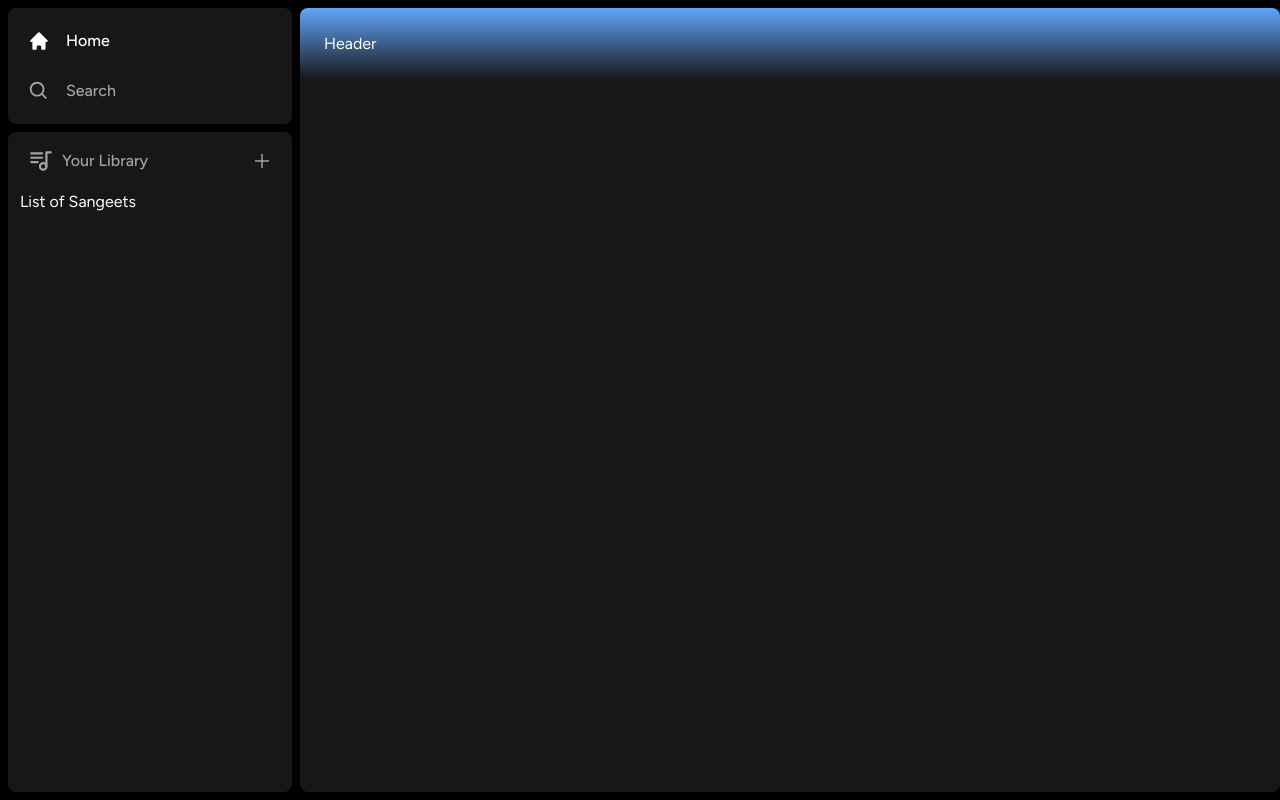
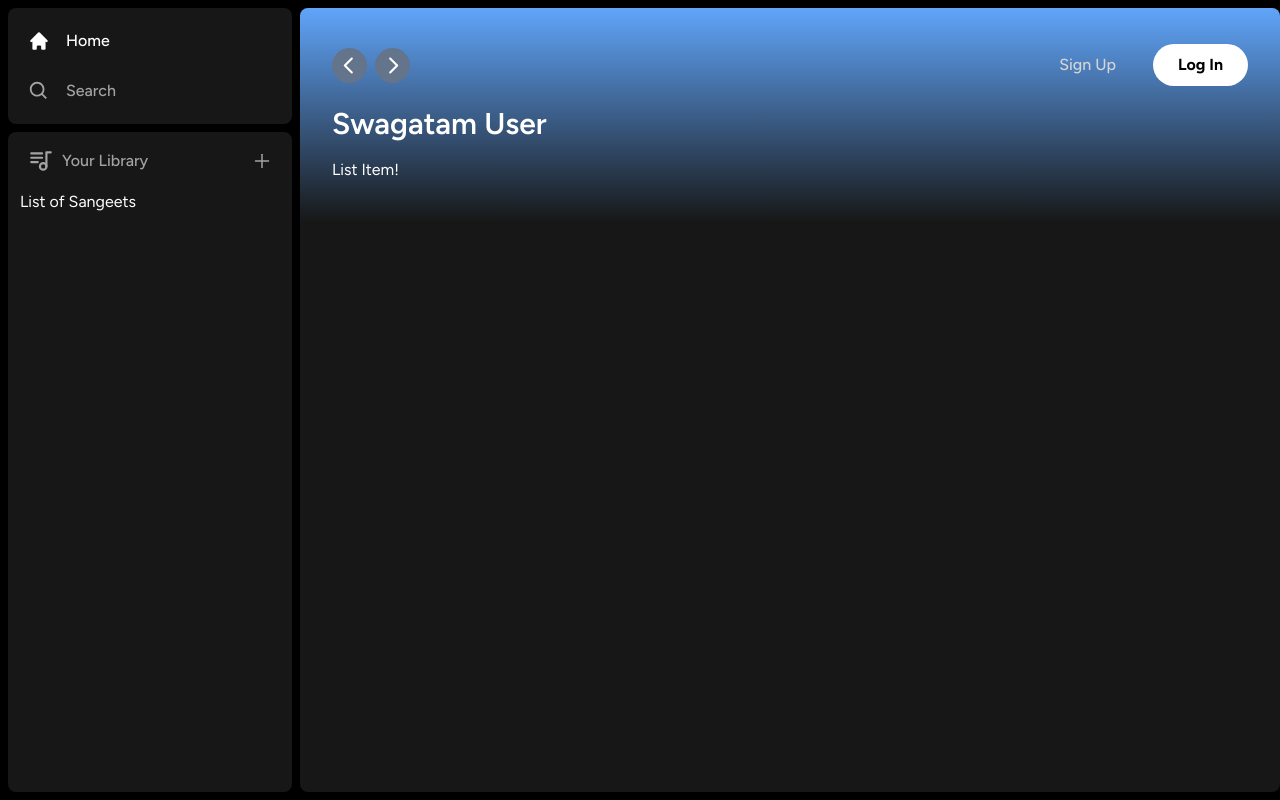
Before and after one commit to Snehasish321/MusicApp_Sangeet, a Next.js app: page / in a window 1280 px wide. Built offline with nearby package versions, Linux system fonts and the light colour scheme.

Commit message:
Add_SignIn

```diff
--- a/app/(site)/page.tsx
+++ b/app/(site)/page.tsx
@@ -1,4 +1,5 @@
 import Header from "@/components/Header";
+import ListItem from "@/components/Listitem";
 
 export default function Home() {
   return (
@@ -11,7 +12,25 @@ export default function Home() {
     overflow-y-auto
     ">
       <Header>
-        Header
+        <div className="mb-2">
+          <h1 className="
+          text-white
+          text-3xl
+          font-semibold">
+            Swagatam User
+          </h1>
+          <div
+          className="
+          grid
+          grid-cols-2
+          sm:grid-cols-3
+          xl:grid-cols-3
+          2xl:grid-cols-4
+          gap-3
+          mt-4">
+            <ListItem />
+          </div>
+        </div>
       </Header>
     </div>
   );
--- /dev/null
+++ b/components/Button.tsx
@@ -0,0 +1,43 @@
+import { forwardRef } from "react";
+import { twMerge } from "tailwind-merge";
+
+interface ButtonProps
+  extends React.ButtonHTMLAttributes<HTMLButtonElement> {}
+
+const Button = forwardRef<HTMLButtonElement,ButtonProps>(({
+  className,
+  children,
+  disabled,
+  type = "button",
+  ...props
+}, ref) => {
+  return (
+    <button
+    type={type}
+    className={twMerge(`
+      w-full
+      rounded-full
+      bg-blue-600
+      border
+      border-transparent
+      px-5
+      py-3
+      disabled:cursor-not-allowed
+      disabled:opacity-50
+      text-black
+      font-bold
+      hover:opacity-75
+      transition
+      `, className)}
+      disabled={disabled}
+      ref={ref}
+      {...props}
+    >
+      {children}
+    </button>
+  )
+})
+
+Button.displayName = "Button";
+
+export default Button;
--- a/components/Header.tsx
+++ b/components/Header.tsx
@@ -1,7 +1,11 @@
 "use client";
 
 import { useRouter } from "next/navigation";
+import { BiSearch } from "react-icons/bi";
+import { HiHome } from "react-icons/hi";
+import { RxCaretLeft, RxCaretRight } from "react-icons/rx";
 import { twMerge } from "tailwind-merge";
+import Button from "./Button";
 
 interface HeaderProps {
   children: React.ReactNode;
@@ -24,9 +28,112 @@ const Header: React.FC<HeaderProps> = ({
         h-fit
         bg-gradient-to-b
         from-blue-400
-        p-6
-      `, className)}
+        p-8
+      `, className
+    )}
     >
+      <div className="
+      w-full
+      mb-4
+      flex
+      items-center
+      justify-between
+      ">
+      <div className="
+      hidden
+      md:flex
+      gap-x-2
+      items-center
+      ">
+        <button
+        onClick={() => router.back()}
+        className="
+        rounded-full
+        bg-slate-500
+        flex
+        items-center
+        justify-center
+        hover:opacity-75
+        transition
+        "
+        >
+          <RxCaretLeft className="text-white" size={35}/>
+        </button>
+        <button
+        onClick={() => router.forward()}
+        className="
+        rounded-full
+        bg-slate-500
+        flex
+        items-center
+        justify-center
+        hover:opacity-75
+        transition
+        "
+        >
+          <RxCaretRight size={35}/>
+        </button>
+        </div>
+        <div className="flex md:hidden gap-x-2 items-center">
+          <button
+          className="
+          rounded-full
+          p-2
+          bg-slate-200
+          flex
+          items-center
+          justify-center
+          hover:opacity-75
+          transition">
+            <HiHome className="text-black" size={20}/>
+          </button>
+          <button
+          className="
+          rounded-full
+          p-2
+          bg-slate-200
+          flex
+          items-center
+          justify-center
+          hover:opacity-75
+          transition">
+            <BiSearch className="text-black" size={20}/>
+          </button>
+        </div>
+        <div
+        className="
+        flex
+        justify-between
+        items-center
+        gap-x-4
+        "
+        >
+          <>
+            <div>
+              <Button
+              onClick={()=>{} }
+              className="
+              bg-transparent
+              text-neutral-300
+              font-medium"
+              >
+                Sign Up
+              </Button>
+            </div>
+            <div>
+              <Button
+              onClick={()=>{} }
+              className="
+              bg-white
+              px-6
+              py-2"
+              >
+                Log In
+              </Button>
+            </div>
+          </>
+        </div>
+      </div>
       {children}
     </div>
   );
--- /dev/null
+++ b/components/Listitem.tsx
@@ -0,0 +1,9 @@
+const ListItem = () => {
+  return (
+    <div>
+      List Item!
+    </div>
+  );
+}
+
+export default ListItem;
```
